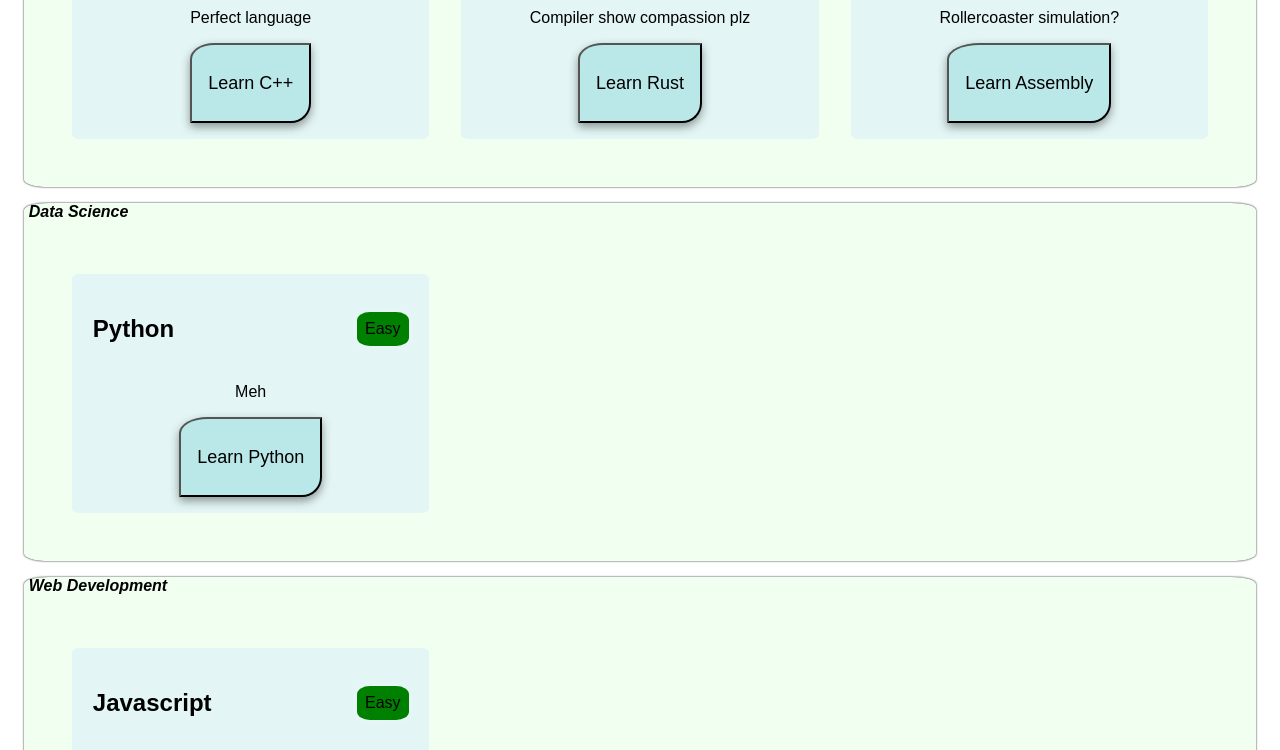
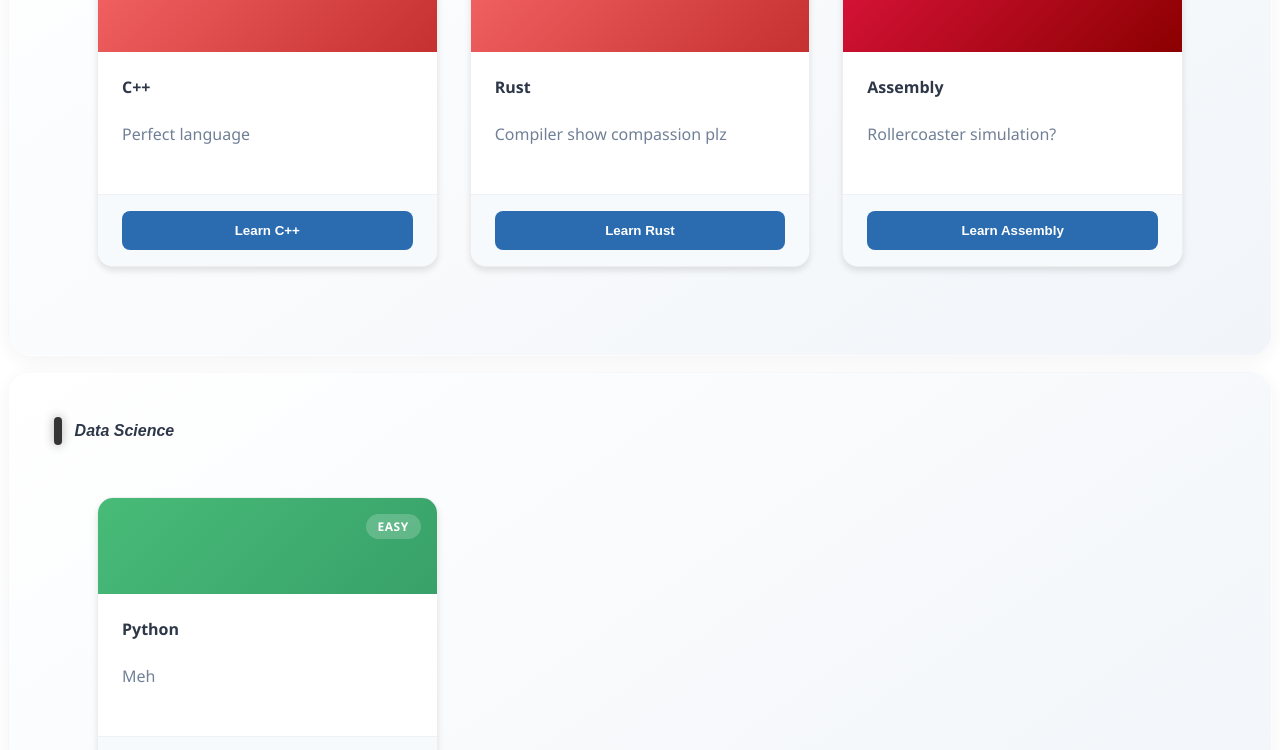
Before and after one commit to GeoTss/Web-App-Project, a plain HTML site: page part-a-frontend/courses.html in a window 1280 px wide. Shown: the part 454-1204 px from the top of the page. Drawn offline with Linux system fonts and the light colour scheme.

Commit message:
Made cards cleaner

```diff
--- a/part-a-frontend/assets/css/layout.css
+++ b/part-a-frontend/assets/css/layout.css
@@ -3,10 +3,11 @@
 }
 
 .category-section {
-    background-color: honeydew;
+    /* background-color: cornsilk; */
+    /* overflow: hidden; */
     margin: 1rem;
-    border-radius: 2%;
-    box-shadow: 0 0 2px black;
+    /* border-radius: 16px; */
+    /* box-shadow: 0 0 2px black; */
 }
 
 .card-container {
@@ -18,57 +19,117 @@
     justify-content: center;
 }
 
+.category-panel {
+    background: linear-gradient(145deg, #ffffff, #f1f5f9);
+    box-shadow: 0 4px 20px rgba(0, 0, 0, 0.05);
+    border-radius: 24px;
+    padding: 2.5rem;
+    margin: 1rem 0;
+    color: #2d3748;
+    border: 1px solid rgba(255, 255, 255, 0.05);
+}
+
 .category-header {
     font-family: Arial, Helvetica, sans-serif;
     font-weight: bold;
     font-style: italic;
     margin: 0.3rem;
+    display: flex;
+    align-items: center;
+    gap: 1vw;
 }
 
-.lesson_card {
-    font-family: Arial, sans-serif;
-    color: black;
-    background-color: #e3f6f5;
-    padding: 1rem;
-    margin: 1rem;
-    box-sizing: border-box;
-    border-radius: 2%;
-    text-align: center;
-    transition: transform 0.3s ease;
+.category-header::before {
+    content: '';
+    display: block;
+    width: 0.5rem;
+    height: 1.7rem;
+    background: #353535;
+    border-radius: 0.3rem;
+    box-shadow: 0 0 10px 1px rgba(53, 53, 53, 0.3);
+}
+
+.course-card {
+    font-family: 'Segoe UI', Tahoma, Geneva, Verdana, sans-serif;
+    background: white;
+    border-radius: 16px;
+    overflow: hidden;
+    box-shadow: 0 4px 6px 0 rgba(0, 0, 0, 0.1);
     display: flex;
     flex-direction: column;
+    border: 1px solid #eee;
+    margin: 1rem;
+
+    transition: transform 0.2s ease, box-shadow 0.2s ease;
 }
 
-.lesson_card:hover {
-    transform: rotate(2deg);
+.course-card:hover {
+    transform: translateY(-0.5rem);
+    box-shadow: 0 20px 25px -5px rgba(0, 0, 0, 0.1);
 }
 
-.card_learn_btn {
-    font-weight: normal;
-    font-size: large;
-    height: 10vh;
-    margin-top: auto;
-    padding: 1rem;
-    align-self: center;
-    border-radius: 20% 0 20px 0;
-    box-shadow: 0 4px 10px rgba(0, 0, 0, 0.40);
-    background: #bae8e8;
-    color: black;
+.card-banner {
+    height: 3rem;
+    background: linear-gradient(135deg, #667eea 0%, #764ba2 100%);
+    position: relative;
+    padding: 1.5rem;
+    color: white;
 }
 
-.card-header {
-    display: flex;
-    flex-direction: row;
-    align-items: center;
-    justify-content: space-between;
-    margin: 0.3rem;
+.difficulty-badge {
+    position: absolute;
+    top: 1rem;
+    right: 1rem;
+    background: rgba(255, 255, 255, 0.2);
+    backdrop-filter: blur(5px);
+    padding: 0.25rem 0.75rem;
+    border-radius: 20px;
+    font-size: 0.75rem;
+    font-weight: bold;
+    letter-spacing: 0.5px;
+    text-transform: uppercase;
 }
 
-.difficulty-icon {
-    border-color: #222;
-    box-shadow: 0 0 5px #F0F4F8;
-    padding: 0.5rem;
-    border-radius: 25%;
+.card-content {
+    display: flex;
+    padding: 1.5rem;
+    flex-direction: column;
+    color: #2d3748;
+    flex-grow: 1;
+}
+
+.course-title {
+    font-weight: bold;
+    color: #2d3748;
+    margin-bottom: 0.5rem;
+}
+
+.course-desc {
+    color: #718096;
+    line-height: 1.5;
+    margin-bottom: 1.5rem;
+}
+
+.card-footer {
+    padding: 1rem 1.5rem;
+    background: #f7fafc;
+    border-top: 1px solid #edf2f7;
+}
+
+.card-btn {
+    width: 100%;
+    padding: 0.75rem;
+    background-color: #2b6cb0;
+    color: white;
+    border: none;
+    border-radius: 8px;
+    font-weight: 600;
+    cursor: pointer;
+    transition: background 0.2s;
+}
+
+.card-btn:hover {
+    background-color: #2c5282;
 }
 
 @media (min-width: 700px) {
--- a/part-a-frontend/assets/js/data/courses.js
+++ b/part-a-frontend/assets/js/data/courses.js
@@ -82,35 +82,46 @@ function createCourseButton(courseName) {
 }
 
 function createCardElem(cardInfo) {
+
     let cardElem = document.createElement("div");
-    cardElem.classList.add("lesson_card");
+    cardElem.classList.add("course-card");
 
-    let cardHeader = document.createElement("div");
-    cardHeader.classList.add("card-header");
+    let cardBanner = document.createElement("div");
+    cardBanner.classList.add("card-banner");
+    cardBanner.style.background = difficulty_t[cardInfo.difficulty].bannerColor;
 
-    let title = document.createElement("h2");
-    title.classList.add("card_title");
-    title.textContent = cardInfo.name;
+    let difficultyBadge = document.createElement("span");
+    difficultyBadge.classList.add("difficulty-badge");
+    difficultyBadge.textContent = difficulty_t[cardInfo.difficulty].name;
 
-    cardHeader.appendChild(title);
+    cardBanner.appendChild(difficultyBadge);
 
-    let difficulty = document.createElement("div");
-    difficulty.textContent = difficulty_t[cardInfo.difficulty].name;
+    cardElem.appendChild(cardBanner);
 
-    difficulty.classList.add("difficulty-icon");
-    difficulty.style.background = difficulty_t[cardInfo.difficulty].color;
+    let cardContent = document.createElement("div");
+    cardContent.classList.add("card-content");
 
-    cardHeader.appendChild(difficulty);
+    let courseTitle = document.createElement("div");
+    courseTitle.classList.add("course-title");
+    courseTitle.textContent = cardInfo.name;
+    cardContent.appendChild(courseTitle);
 
-    let description = document.createElement("p");
-    description.classList.add("card_desc");
-    description.textContent = cardInfo.description;
+    let courseDesc = document.createElement("p");
+    courseDesc.innerHTML = cardInfo.description;
+    courseDesc.classList.add("course-desc");
 
-    cardElem.appendChild(cardHeader);
-    cardElem.appendChild(description);
+    cardContent.appendChild(courseDesc);
 
-    let learn_button = createCourseButton(cardInfo.name);
-    cardElem.appendChild(learn_button);
+    let cardFooter = document.createElement("div");
+    cardFooter.classList.add("card-footer");
+
+    let cardBtn = document.createElement("button");
+    cardBtn.classList.add("card-btn");
+    cardBtn.textContent = `Learn ${cardInfo.name}`
+    cardFooter.appendChild(cardBtn);
+
+    cardElem.appendChild(cardContent);
+    cardElem.appendChild(cardFooter);
 
     return cardElem;
 }
@@ -126,7 +137,7 @@ function createCategoryContainer(categoryId) {
     let categoryInfo = category_t[categoryId];
 
     let categoryElem = document.createElement("div");
-    categoryElem.classList.add("category-section");
+    categoryElem.classList.add("category-panel");
 
     let categoryHeader = document.createElement("div");
     categoryHeader.classList.add("category-header");
@@ -202,7 +213,7 @@ function populateDifficultyFilters() {
     Object.values(difficulty_t)
         .forEach((difficulty) => {
             let filterElem = createFilterElem(difficulty.name, difficulty.value, FilterLookup.DIFFICULTY, (_, checkmarkElem) => {
-                checkmarkElem.style.setProperty("--box-color", difficulty.color);
+                checkmarkElem.style.setProperty("--box-color", difficulty.baseColor);
             });
             difficultyWrapper.appendChild(filterElem);
         });
--- a/part-a-frontend/assets/js/data/modules/cards-utils.js
+++ b/part-a-frontend/assets/js/data/modules/cards-utils.js
@@ -1,7 +1,9 @@
 class Difficulty {
-    constructor(name, color, value) {
+    constructor(name, baseColor, bannerColor, lineColor, value) {
         this.name = name;
-        this.color = color;
+        this.baseColor = baseColor;
+        this.bannerColor = bannerColor;
+        this.lineColor = lineColor;
         this.value = value;
     }
 }
@@ -14,10 +16,10 @@ export const DifficultyLookup = {
 };
 
 export const difficulty_t = {
-    [DifficultyLookup.EASY]: new Difficulty("Easy", "green", 0),
-    [DifficultyLookup.MEDIUM]: new Difficulty("Medium", "orange", 1),
-    [DifficultyLookup.HARD]: new Difficulty("Hard", "red", 2),
-    [DifficultyLookup.DEMON]: new Difficulty("Demon", "crimson", 3)
+    [DifficultyLookup.EASY]: new Difficulty("Easy", "green", "linear-gradient(135deg, #48bb78 0%, #38a169 100%)", "#38a169", 0),
+    [DifficultyLookup.MEDIUM]: new Difficulty("Medium", "orange", "linear-gradient(135deg, #ecc94b 0%, #d69e2e 100%)", "#d69e2e", 1),
+    [DifficultyLookup.HARD]: new Difficulty("Hard", "red", "linear-gradient(135deg, #f56565 0%, #c53030 100%)", "#c53030", 2),
+    [DifficultyLookup.DEMON]: new Difficulty("Demon", "crimson", "linear-gradient(135deg, #DC143C 0%, #8B0000 100%)", "#8B0000", 3)
 }
 
 export class codeMenuCard {
```
